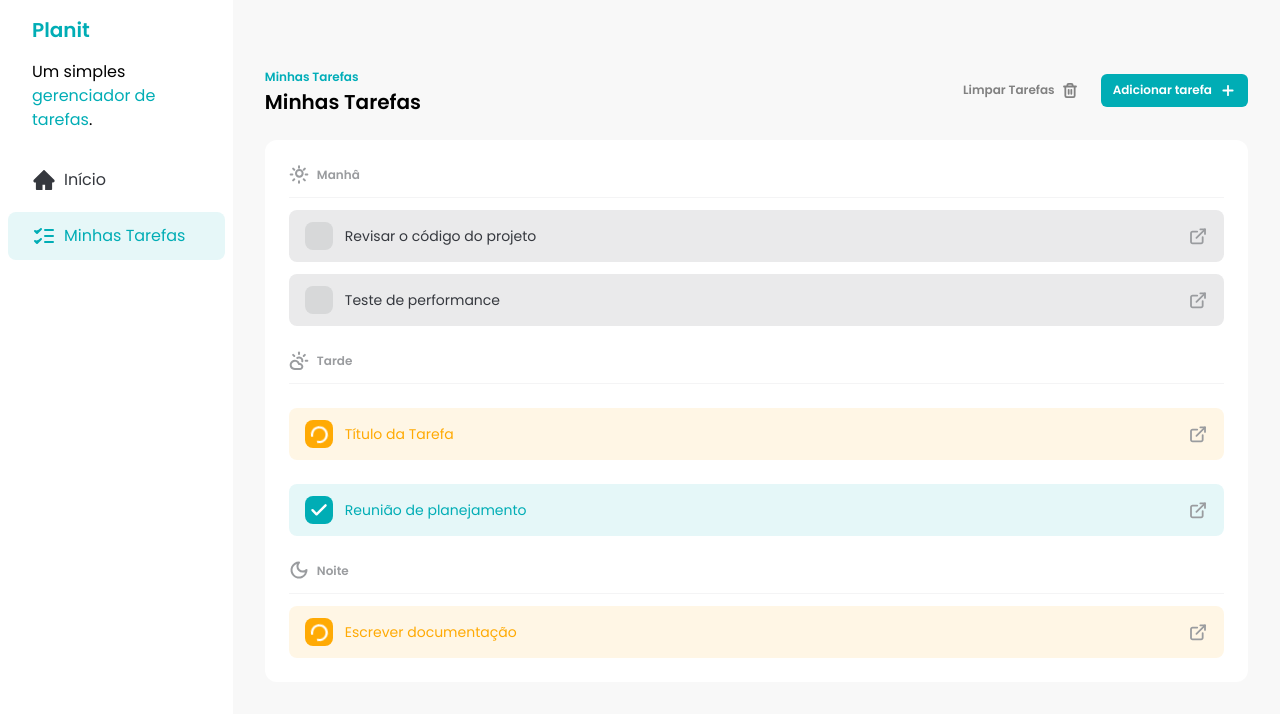
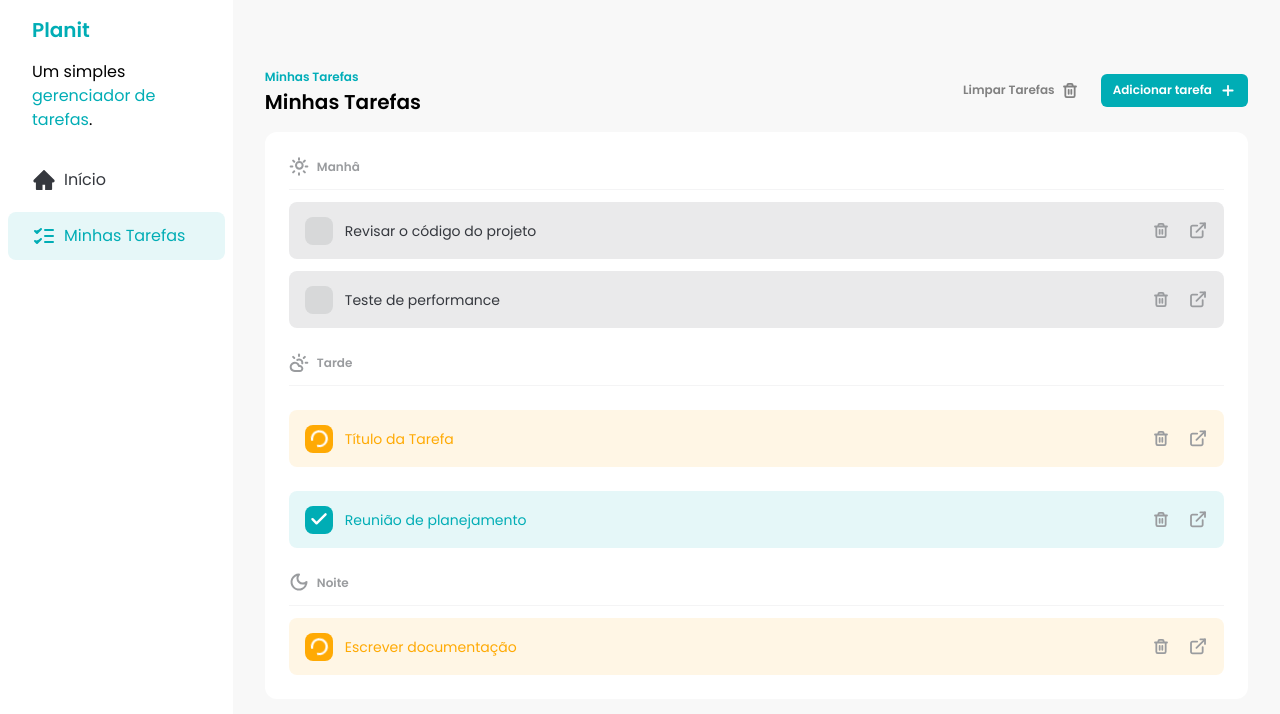
Before and after one commit to HiagoSilvaAnjos/Planit, a React (Vite) app: page / in a window 1280 px wide. Shown: the top 714 px of the page. Built offline with nearby package versions, Linux system fonts and the light colour scheme.

Commit message:
feat: ensuring task can be deleted

```diff
--- a/package.json
+++ b/package.json
@@ -12,7 +12,8 @@
   },
   "dependencies": {
     "react": "^18.3.1",
-    "react-dom": "^18.3.1"
+    "react-dom": "^18.3.1",
+    "sonner": "^1.7.1"
   },
   "devDependencies": {
     "@eslint/js": "^9.9.0",
--- a/src/App.tsx
+++ b/src/App.tsx
@@ -1,9 +1,17 @@
 import Sidebar from "./components/Sidebar/Sidebar";
 import Tasks from "./components/Tasks/Tasks";
+import { Toaster } from "sonner";
 
 function App() {
   return (
     <div className="flex">
+      <Toaster
+        toastOptions={{
+          style: {
+            color: "#35383E",
+          },
+        }}
+      />
       <Sidebar />
       <Tasks />
     </div>
--- a/src/assets/IconsComponents.tsx
+++ b/src/assets/IconsComponents.tsx
@@ -92,7 +92,7 @@ export const AddIcon = () => {
   );
 };
 
-export const TrashIcon = () => {
+export const TrashIcon: React.FC<IconProps> = (props) => {
   return (
     <svg
       width="14"
@@ -100,6 +100,7 @@ export const TrashIcon = () => {
       viewBox="0 0 14 17"
       fill="none"
       xmlns="http://www.w3.org/2000/svg"
+      {...props}
     >
       <path
         d="M1 4.49998H13M11.6667 4.49998V13.8333C11.6667 14.5 11 15.1666 10.3333 15.1666H3.66667C3 15.1666 2.33333 14.5 2.33333 13.8333V4.49998M4.33333 4.49998V3.16665C4.33333 2.49998 5 1.83331 5.66667 1.83331H8.33333C9 1.83331 9.66667 2.49998 9.66667 3.16665V4.49998M5.66667 7.83331V11.8333M8.33333 7.83331V11.8333"
--- a/src/components/Button/Button.tsx
+++ b/src/components/Button/Button.tsx
@@ -1,9 +1,10 @@
 interface ButtonProps {
   children: React.ReactNode;
   variant?: "primary" | "ghost";
+  onClick?: () => void | undefined;
 }
 
-const Button = ({ children, variant = "primary" }: ButtonProps) => {
+const Button = ({ children, variant = "primary", onClick }: ButtonProps) => {
   const getVariantClasses = () => {
     if (variant === "primary") return "bg-[#00adb5] text-white";
 
@@ -13,6 +14,7 @@ const Button = ({ children, variant = "primary" }: ButtonProps) => {
   return (
     <button
       className={`${getVariantClasses()} flex items-center gap-2 rounded-md px-3 py-2 text-xs font-semibold transition hover:opacity-75`}
+      onClick={onClick}
     >
       {children}
     </button>
--- a/src/components/TaskItem/TaskItem.tsx
+++ b/src/components/TaskItem/TaskItem.tsx
@@ -2,7 +2,9 @@ import {
   CheckIcon,
   DetailsIcon,
   LoaderIcon,
+  TrashIcon,
 } from "../../assets/IconsComponents";
+import Button from "../Button/Button";
 
 interface TaskItemProps {
   task: {
@@ -13,9 +15,14 @@ interface TaskItemProps {
     status: "not_started" | "in_progress" | "done";
   };
   handleCheckboxClick?: (id: number) => void;
+  handleTasksDeleteClick?: (id: number) => void;
 }
 
-const TaskItem = ({ task, handleCheckboxClick }: TaskItemProps) => {
+const TaskItem = ({
+  task,
+  handleCheckboxClick,
+  handleTasksDeleteClick,
+}: TaskItemProps) => {
   const getStatusClasses = () => {
     if (task.status == "done") {
       return "bg-[#00ADB5] text-[#00ADB5]";
@@ -51,9 +58,19 @@ const TaskItem = ({ task, handleCheckboxClick }: TaskItemProps) => {
         </label>
         {task.title}
       </div>
-      <a href="#" className="transition hover:opacity-75">
-        <DetailsIcon />
-      </a>
+
+      <div className="flex items-center justify-center gap-2">
+        <Button
+          variant="ghost"
+          onClick={() => handleTasksDeleteClick!(task.id)}
+        >
+          <TrashIcon className="text-[#9A9C9F]" />
+        </Button>
+
+        <a href="#" className="transition hover:opacity-75">
+          <DetailsIcon />
+        </a>
+      </div>
     </div>
   );
 };
--- a/src/components/Tasks/Tasks.tsx
+++ b/src/components/Tasks/Tasks.tsx
@@ -10,6 +10,7 @@ import Button from "../Button/Button";
 import TasksSeparator from "../TasksSeparator/TasksSeparator";
 import { TASKS } from "../../constantes/tasks";
 import TaskItem from "../TaskItem/TaskItem";
+import { toast } from "sonner";
 
 const Tasks = () => {
   const [tasks, setTasks] = useState(TASKS);
@@ -17,6 +18,12 @@ const Tasks = () => {
   const morningTasks = tasks.filter((task) => task.time == "morning");
   const afternoonTasks = tasks.filter((task) => task.time == "afternoon");
   const eveningTasks = tasks.filter((task) => task.time == "evening");
+
+  const handleTasksDeleteClick = (taskId: number) => {
+    const newTasks = tasks.filter((task) => task.id != taskId);
+    setTasks(newTasks);
+    toast.success("Tarefa removida com sucesso!");
+  };
 
   const handleCheckboxClick = (taskID: number) => {
     const newTasks = tasks.map((task) => {
@@ -26,14 +33,17 @@ const Tasks = () => {
 
       if (task.status === "not_started") {
         newStatus = "in_progress";
+        toast.success("Tarefa iniciada com sucesso!");
         return { ...task, status: newStatus };
       }
       if (task.status === "in_progress") {
         newStatus = "done";
+        toast.success("Tarefa concluída com sucesso!");
         return { ...task, status: newStatus };
       }
       if (task.status === "done") {
         newStatus = "not_started";
+        toast.success("Tarefa retomada com sucesso!");
         return { ...task, status: newStatus };
       }
 
@@ -44,7 +54,7 @@ const Tasks = () => {
   };
 
   return (
-    <div className="w-full space-y-4 space-y-6 px-8 py-16">
+    <div className="space-y- w-full space-y-4 px-8 py-16">
       <div className="flex w-full justify-between">
         <div>
           <span className="text-xs font-semibold text-[#00adb8]">
@@ -72,6 +82,7 @@ const Tasks = () => {
               key={task.id}
               task={task}
               handleCheckboxClick={handleCheckboxClick}
+              handleTasksDeleteClick={handleTasksDeleteClick}
             />
           ))}
         </div>
@@ -83,6 +94,7 @@ const Tasks = () => {
               key={task.id}
               task={task}
               handleCheckboxClick={handleCheckboxClick}
+              handleTasksDeleteClick={handleTasksDeleteClick}
             />
           ))}
         </div>
@@ -94,6 +106,7 @@ const Tasks = () => {
               key={task.id}
               task={task}
               handleCheckboxClick={handleCheckboxClick}
+              handleTasksDeleteClick={handleTasksDeleteClick}
             />
           ))}
         </div>
```
Also changed, not shown: 1 other file (tests, documents, lock files or other folders).
